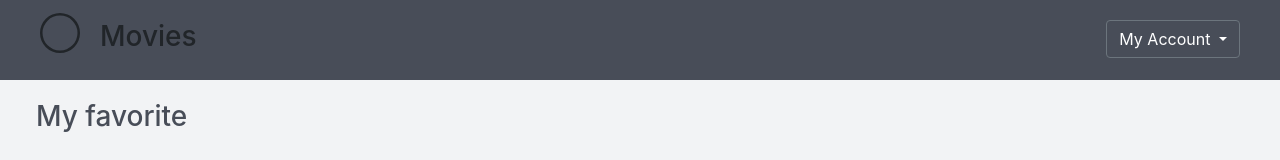
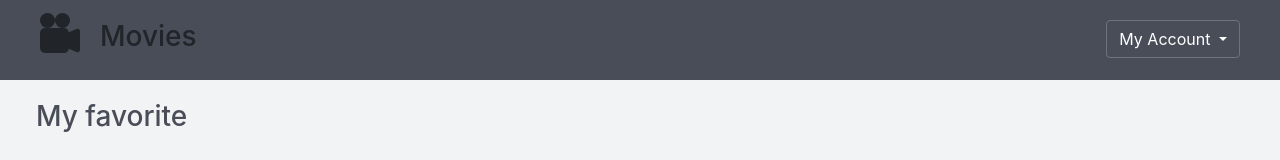
Before and after one commit to just13just/Movie-project-on-react-redux, a React (Create React App) app: page /favorites in a window 1280 px wide. Shown: the top 160 px of the page. Built offline with nearby package versions, Linux system fonts and the light colour scheme.

Commit message:
style: change menu icon

```diff
--- a/src/elements/Menu.js
+++ b/src/elements/Menu.js
@@ -6,8 +6,10 @@ const Menu = () => {
         <div className='menu'>
             <div className='left-side-menu'>
                 <div className='menu-circle'>
-                    <svg width="1em" height="1em" viewBox="0 0 16 16" className="bi bi-circle" fill="currentColor" xmlns="http://www.w3.org/2000/svg">
-                        <path fillRule="evenodd" d="M8 15A7 7 0 1 0 8 1a7 7 0 0 0 0 14zm0 1A8 8 0 1 0 8 0a8 8 0 0 0 0 16z" />
+                    <svg width="1em" height="1em" viewBox="0 0 16 16" class="bi bi-camera-reels-fill" fill="currentColor" xmlns="http://www.w3.org/2000/svg">
+                        <path fill-rule="evenodd" d="M0 8a2 2 0 0 1 2-2h7.5a2 2 0 0 1 1.983 1.738l3.11-1.382A1 1 0 0 1 16 7.269v7.462a1 1 0 0 1-1.406.913l-3.111-1.382A2 2 0 0 1 9.5 16H2a2 2 0 0 1-2-2V8z" />
+                        <circle cx="3" cy="3" r="3" />
+                        <circle cx="9" cy="3" r="3" />
                     </svg>
                 </div>
                 <div className='movies'><h3>Movies</h3></div>
```
